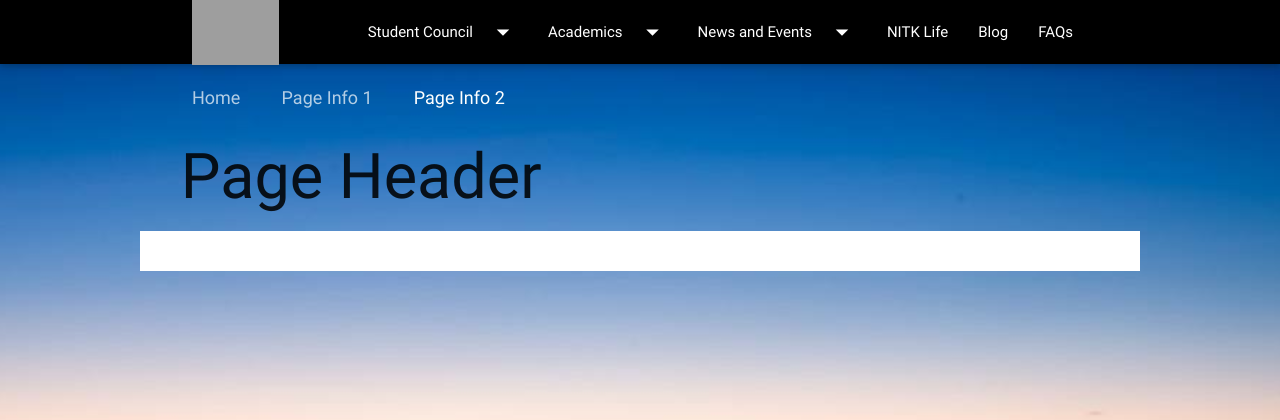
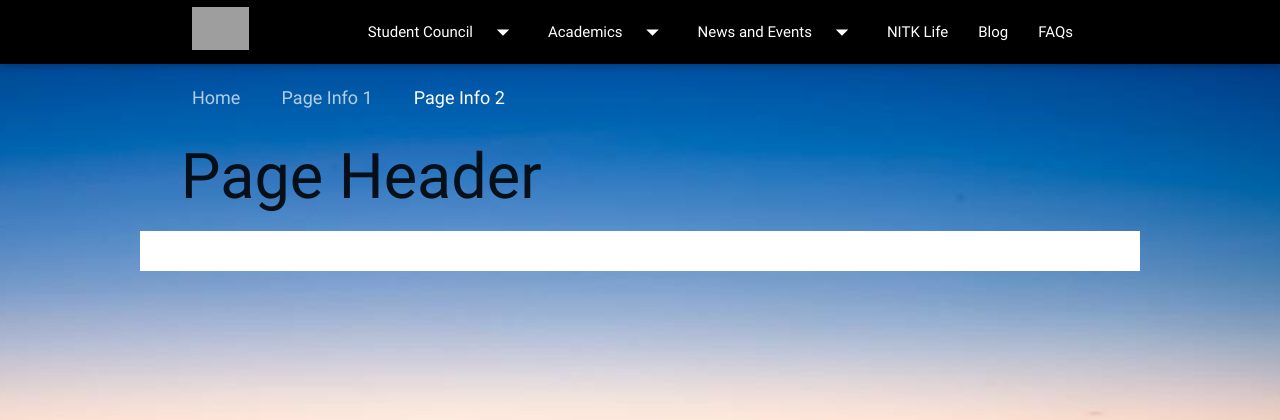
Before and after one commit to devmonster423/django-student-web, a Django app: template src/templates/static.html in a window 1280 px wide. Shown: the top 420 px of the page. Run offline with Django 3.2, Linux system fonts and the light colour scheme; the template is opened without the code that fills it, so the values that code supplies are empty; some libraries are stand-ins or nearby versions; grey boxes are pictures that could not be loaded.

Commit message:
Fix navbar logo on static.html also.

```diff
--- a/src/templates/static.html
+++ b/src/templates/static.html
@@ -52,7 +52,7 @@
 			<div class="nav-wrapper container">
 				<a href="/" class="brand-logo">
 					<span class="pad">
-						<img src="{% static 'site/img/emblem.svg' %}" alt="NITK SC" style="height:65px;width:auto;">
+						<img src="{% static 'site/img/emblem.svg' %}" alt="NITK SC" style="height:50px;width:auto;padding-top:7px">
 					</span>
 				</a>
 				<ul class="right hide-on-med-and-down">
```
